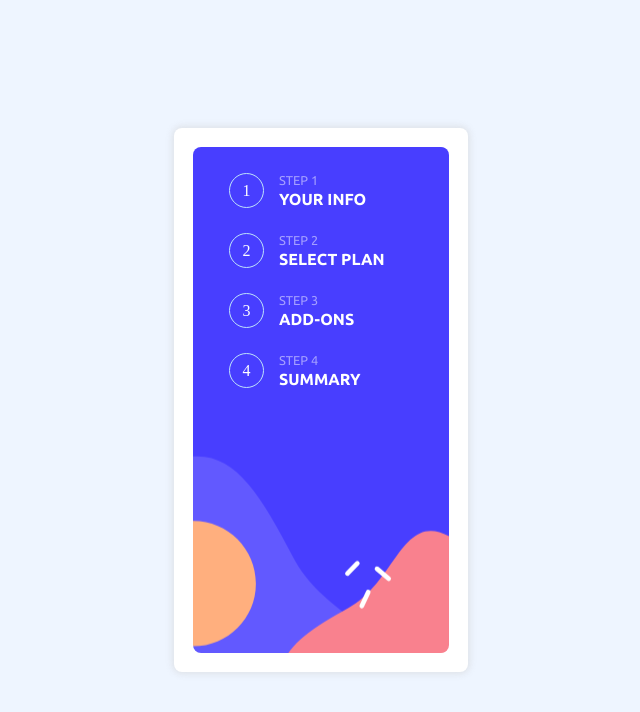
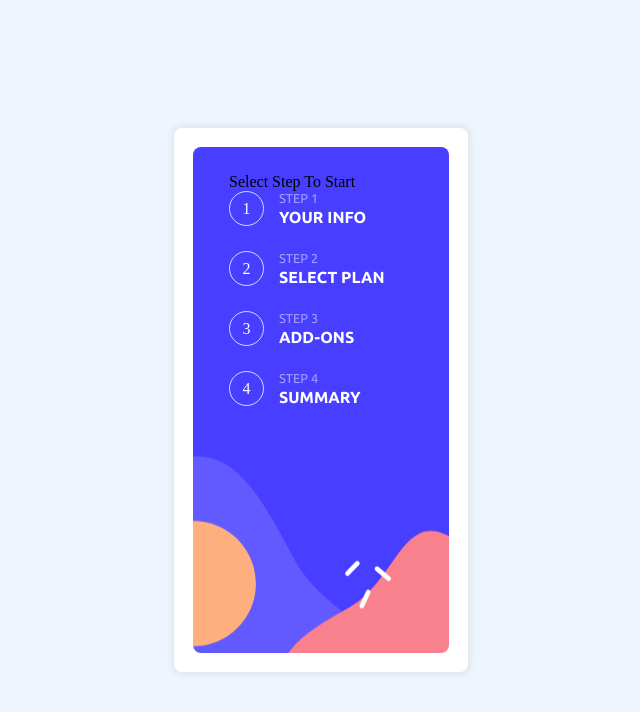
Before and after one commit to ThomasMumladze/multi---step, a plain HTML site: page index.html in a window 1280 px wide. Shown: the whole page, without its empty margins (319-959 px from the left). Drawn offline with Linux system fonts and the light colour scheme.

Commit message:
stepButton class

```diff
--- a/index.html
+++ b/index.html
@@ -13,28 +13,29 @@
 <body>
     <div class="WRAPPER">
         <div class="left_WRAPPER">
-            <div class="container">
+            <p class="TITLE">Select Step To Start</p>
+            <div class="container stepButton">
                 <div class="number">1</div>
                 <div class="text">
                     <p>step 1</p>
                     <h2>your info</h2>
                 </div>
             </div>
-            <div class="container">
+            <div class="container stepButton">
                 <div class="number">2</div>
                 <div class="text">
                     <p>step 2</p>
                     <h2>select plan</h2>
                 </div>
             </div>
-            <div class="container">
+            <div class="container stepButton">
                 <div class="number">3</div>
                 <div class="text">
                     <p>step 3</p>
                     <h2>add-ons </h2>
                 </div>
             </div>
-            <div class="container">
+            <div class="container stepButton">
                 <div class="number">4</div>
                 <div class="text">
                     <p>step 4</p>
```
